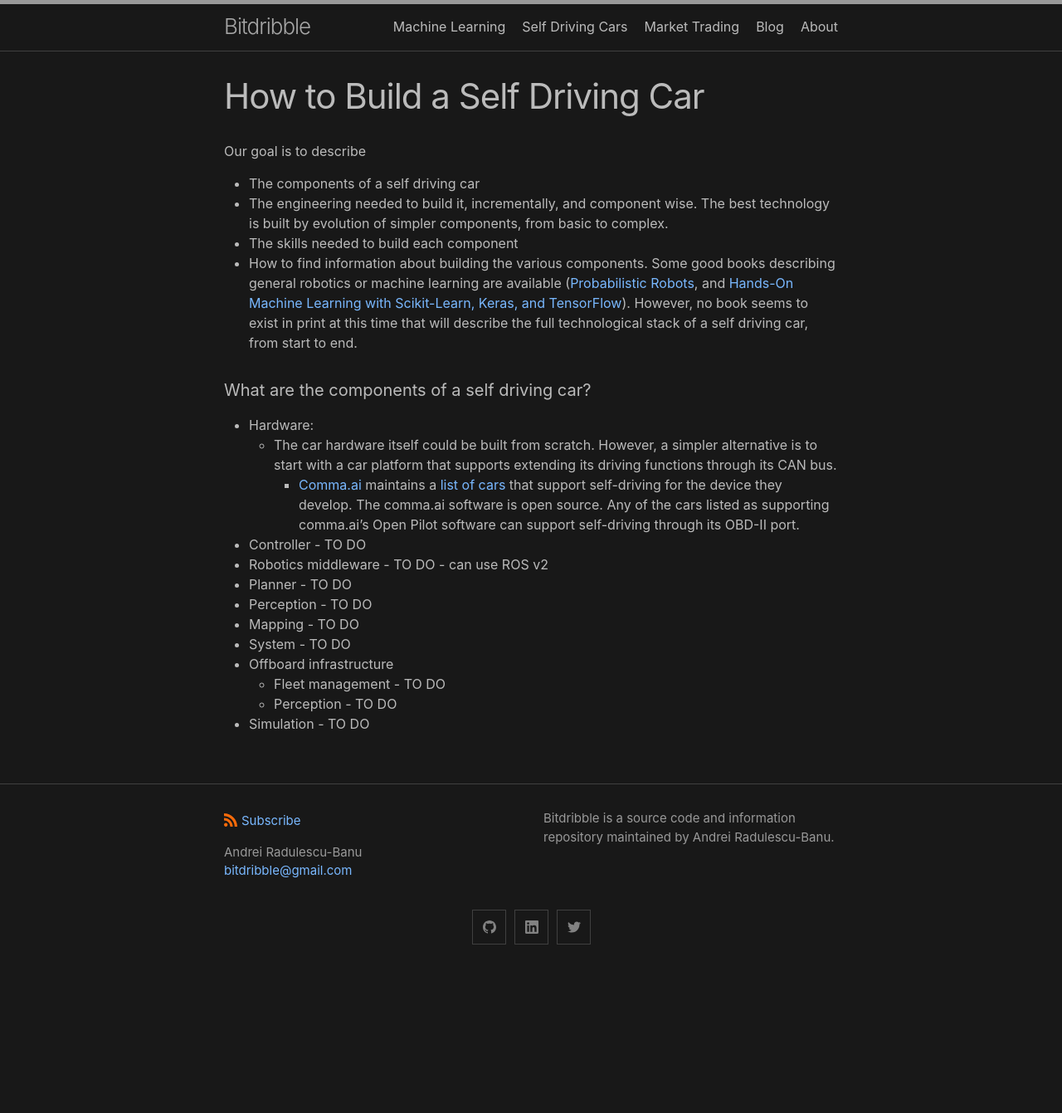
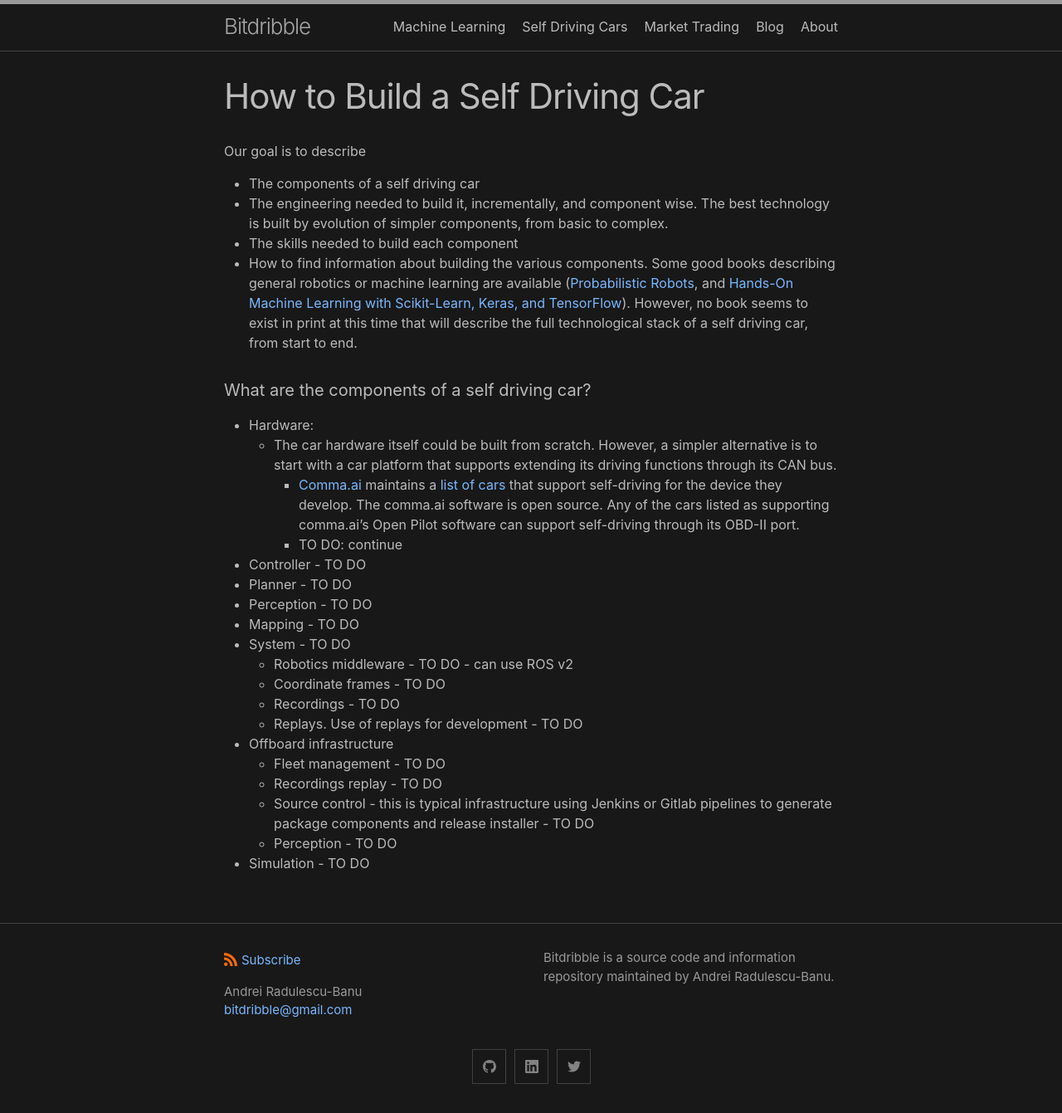
Before and after one commit to analytiq-hub/sigagent.github.io, a Jekyll site: the page built from self_driving_cars/how_to_build_a_self_driving_car.md, in a window 1280 px wide. Shown: the whole page at 83% size. Built offline with Jekyll 4.4.1, drawn with Linux system fonts in a browser that asks for light colours; before the commit the page ends 1173 px from its top, so only the background shows below that.

Commit message:
Update how_to_build_a_self_driving_car.md

```diff
--- a/self_driving_cars/how_to_build_a_self_driving_car.md
+++ b/self_driving_cars/how_to_build_a_self_driving_car.md
@@ -12,13 +12,19 @@ Our goal is to describe
 * Hardware:
   * The car hardware itself could be built from scratch. However, a simpler alternative is to start with a car platform that supports extending its driving functions through its CAN bus.
     * [Comma.ai](http://comma.ai) maintains a [list of cars](https://github.com/commaai/openpilot/blob/master/docs/CARS.md) that support self-driving for the device they develop. The comma.ai software is open source. Any of the cars listed as supporting comma.ai's Open Pilot software can support self-driving through its OBD-II port.
+    * TO DO: continue
 * Controller - TO DO
-* Robotics middleware - TO DO - can use ROS v2
 * Planner - TO DO
 * Perception - TO DO
 * Mapping - TO DO
 * System - TO DO
+  * Robotics middleware - TO DO - can use ROS v2
+  * Coordinate frames - TO DO
+  * Recordings - TO DO
+  * Replays. Use of replays for development - TO DO
 * Offboard infrastructure
   * Fleet management - TO DO
+  * Recordings replay - TO DO
+  * Source control - this is typical infrastructure using Jenkins or Gitlab pipelines to generate package components and release installer - TO DO
   * Perception - TO DO
 * Simulation - TO DO
```
